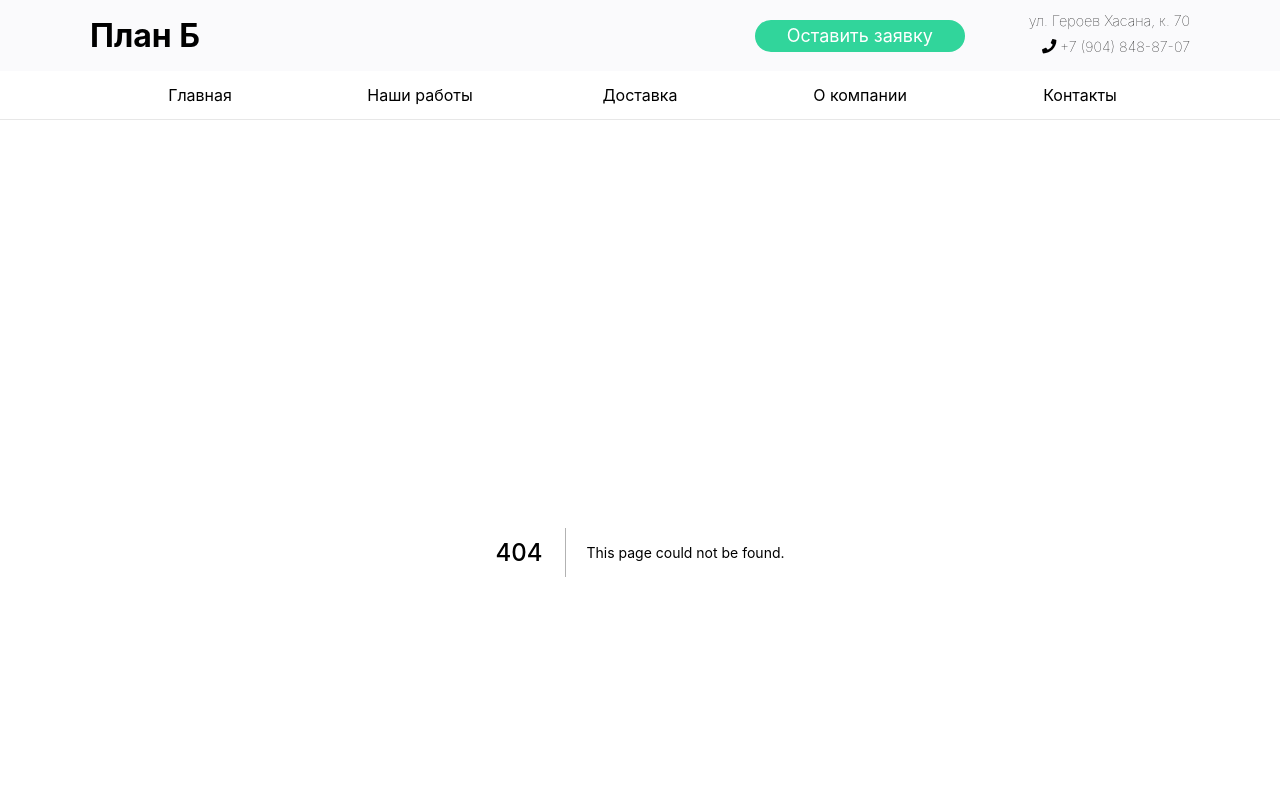
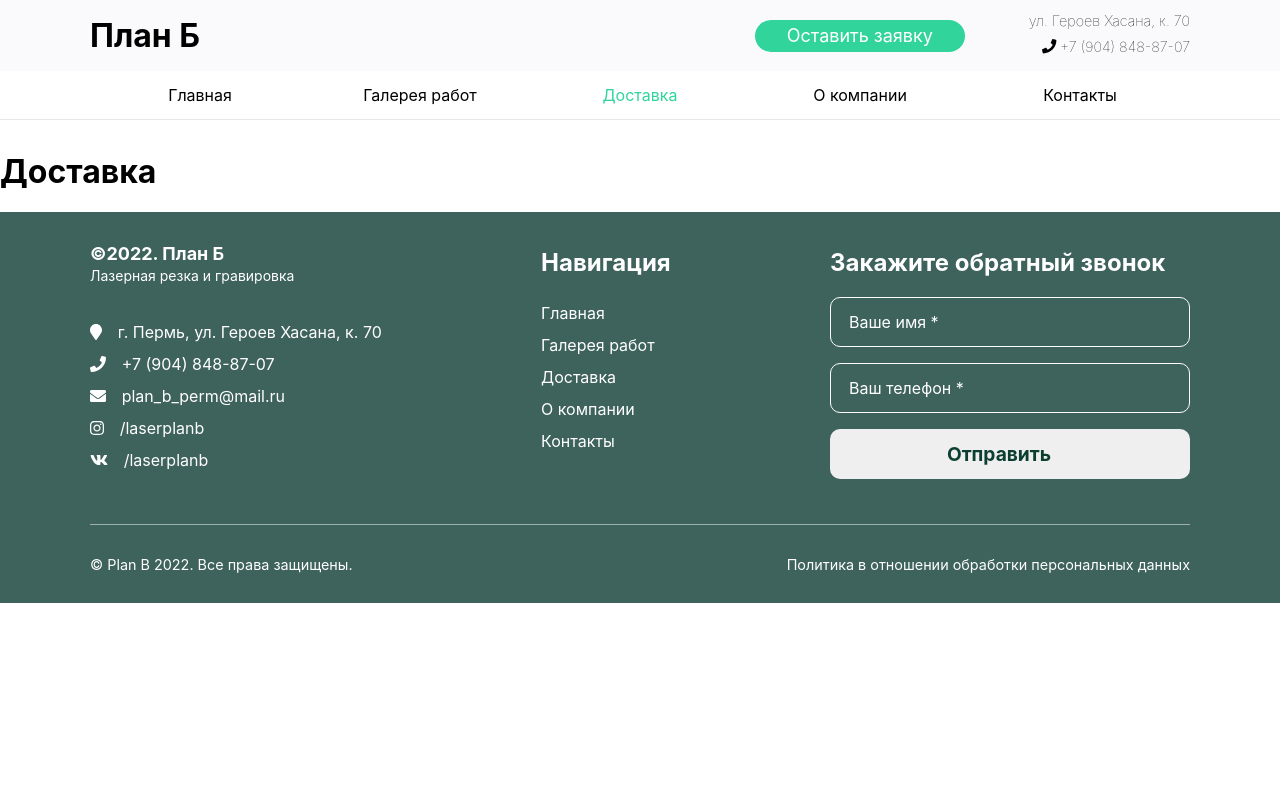
Before and after one commit to enjoythemat/plan-b, a Next.js app: page /shipping in a window 1280 px wide. Before the commit this address had no page. Shown: the top 800 px of the page. Built offline with nearby package versions, Linux system fonts and the light colour scheme.

Commit message:
footer normalize

```diff
--- a/components/Footer.js
+++ b/components/Footer.js
@@ -1,7 +1,8 @@
-import styles from '../styles/Footer.module.scss'
+import Link from 'next/link'
 import { FontAwesomeIcon } from '@fortawesome/react-fontawesome'
 import { faPhone, faMapMarker, faEnvelope } from '@fortawesome/free-solid-svg-icons'
 import { faInstagram, faVk } from '@fortawesome/free-brands-svg-icons'
+import styles from '../styles/Footer.module.scss'
 
 const Footer = () => (
   <div className={styles.footer}>
@@ -21,20 +22,41 @@ const Footer = () => (
         </div>
 
         <div className={styles.nav}>
+          <h2>Навигация</h2>
           <ul>
-            <li>Главная</li>
-            <li>Наши работы</li>
-            <li>Доставка</li>
-            <li>О компании</li>
-            <li>Контакты</li>
+            <li>
+              <Link href={'/'}>
+                <a>Главная</a>
+              </Link>
+            </li>
+            <li>
+              <Link href={'/album'}>
+                <a>Галерея работ</a>
+              </Link>
+            </li>
+            <li>
+              <Link href={'/shipping'}>
+                <a>Доставка</a>
+              </Link>
+            </li>
+            <li>
+              <Link href={'/about'}>
+                <a>О компании</a>
+              </Link>
+            </li>
+            <li>
+              <Link href={'/contacts'}>
+                <a>Контакты</a>
+              </Link>
+            </li>
           </ul>
         </div>
 
         <div className={styles.request}>
-          <p>Закажите обратный звонок</p>
+          <h2>Закажите обратный звонок</h2>
           <form action="post">
-            <input type="text" placeholder="Ваше имя" />
-            <input type="text" placeholder="Ваш телефон" />
+            <input type="text" placeholder="Ваше имя *" />
+            <input type="text" placeholder="Ваш телефон *" />
             <button>Отправить</button>
           </form>
         </div>
--- a/components/header/index.js
+++ b/components/header/index.js
@@ -5,8 +5,8 @@ import Menu from './menu/Menu'
 
 const navigation = [
   { id: 1, title: 'Главная', path: '/' },
-  { id: 2, title: 'Наши работы', path: '/album' },
-  { id: 3, title: 'Доставка', path: '/shopping' },
+  { id: 2, title: 'Галерея работ', path: '/album' },
+  { id: 3, title: 'Доставка', path: '/shipping' },
   { id: 4, title: 'О компании', path: '/about' },
   { id: 5, title: 'Контакты', path: '/contacts' }
 ]
--- a/components/poster/Slide.js
+++ b/components/poster/Slide.js
@@ -4,7 +4,9 @@ const Slide = ({ id }) => (
   <div
     className={styles.card}
     style={{ backgroundImage: `url("/back-${id}.jpg")` }}
-  />
+  >
+    <h1>Лазерная резка</h1>
+  </div>
 )
 
 export default Slide
--- /dev/null
+++ b/pages/shipping.js
@@ -0,0 +1,7 @@
+const Shipping = () => {
+  return (
+    <h1>Доставка</h1>
+  )
+}
+
+export default Shipping
--- a/styles/Footer.module.scss
+++ b/styles/Footer.module.scss
@@ -1,6 +1,7 @@
 .footer {
   min-height: 150px;
-  background-color: #0d3f30;
+  margin-top: auto;
+  background-color: rgb(62, 98, 92);
   color: white;
 
   .wrapper {
@@ -48,9 +49,58 @@
         }
       }
 
-      form {
-        display: flex;
+      .request {
+
+        form {
+          display: flex;
+          flex-direction: column;
+
+          input {
+            width: 360px;
+            height: 50px;
+            padding: 12px 40px 12px 18px;
+            font-size: 16px;
+            background-color: inherit;
+            border: 1px solid white;
+            border-radius: 0.625rem;
+            margin-bottom: 1rem;
+            font-family: inherit;
+            color: white;
+            outline: none;
+
+            &::placeholder {
+              color: white;
+            }
+          }
+
+          button {
+            width: 360px;
+            height: 50px;
+            padding: 12px 40px 12px 18px;
+            border-radius: 0.625rem;
+            font-weight: bold;
+            font-size: 1.2rem;
+            color: #0d3f30;
+            font-family: inherit;
+            border: none;
+            cursor: pointer;
+            transition: transform 0.2s ease-in-out;
+
+            &:hover {
+              transform: scale(1.05);
+            }
+          }
+        }
+      }
+
+      @media screen and (max-width: 768px) {
+        max-width: 100%;
+        padding: 0 1rem;
         flex-direction: column;
+        justify-content: center;
+        align-items: center;
+        margin-bottom: 2rem;
+        text-align: center;
       }
     }
 
```
Also changed, not shown: pages/about.js (added, +7 -0 lines), pages/contacts.js (added, +7 -0 lines), styles/poster/Slide.module.scss (+10 -0 lines).
